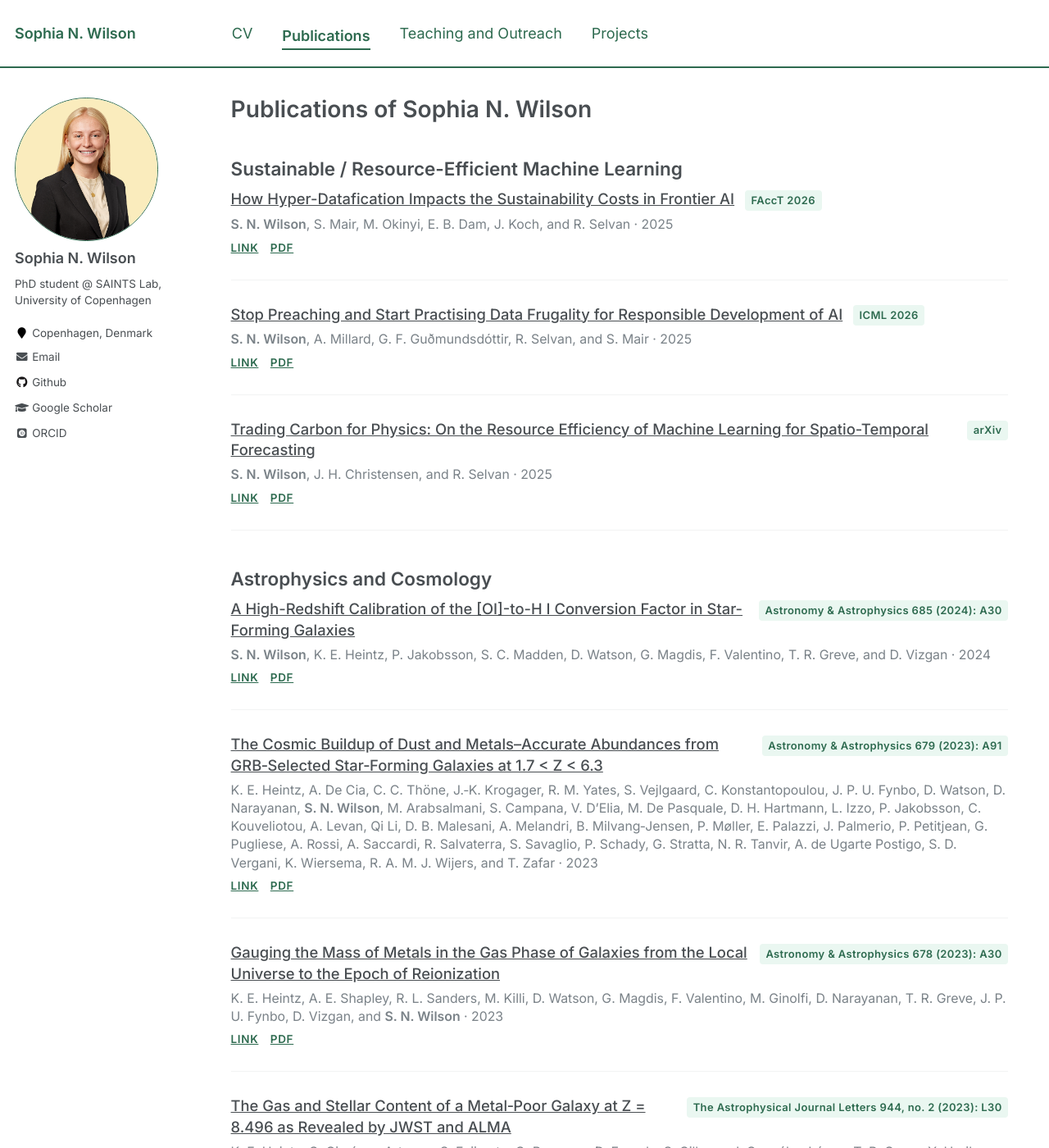
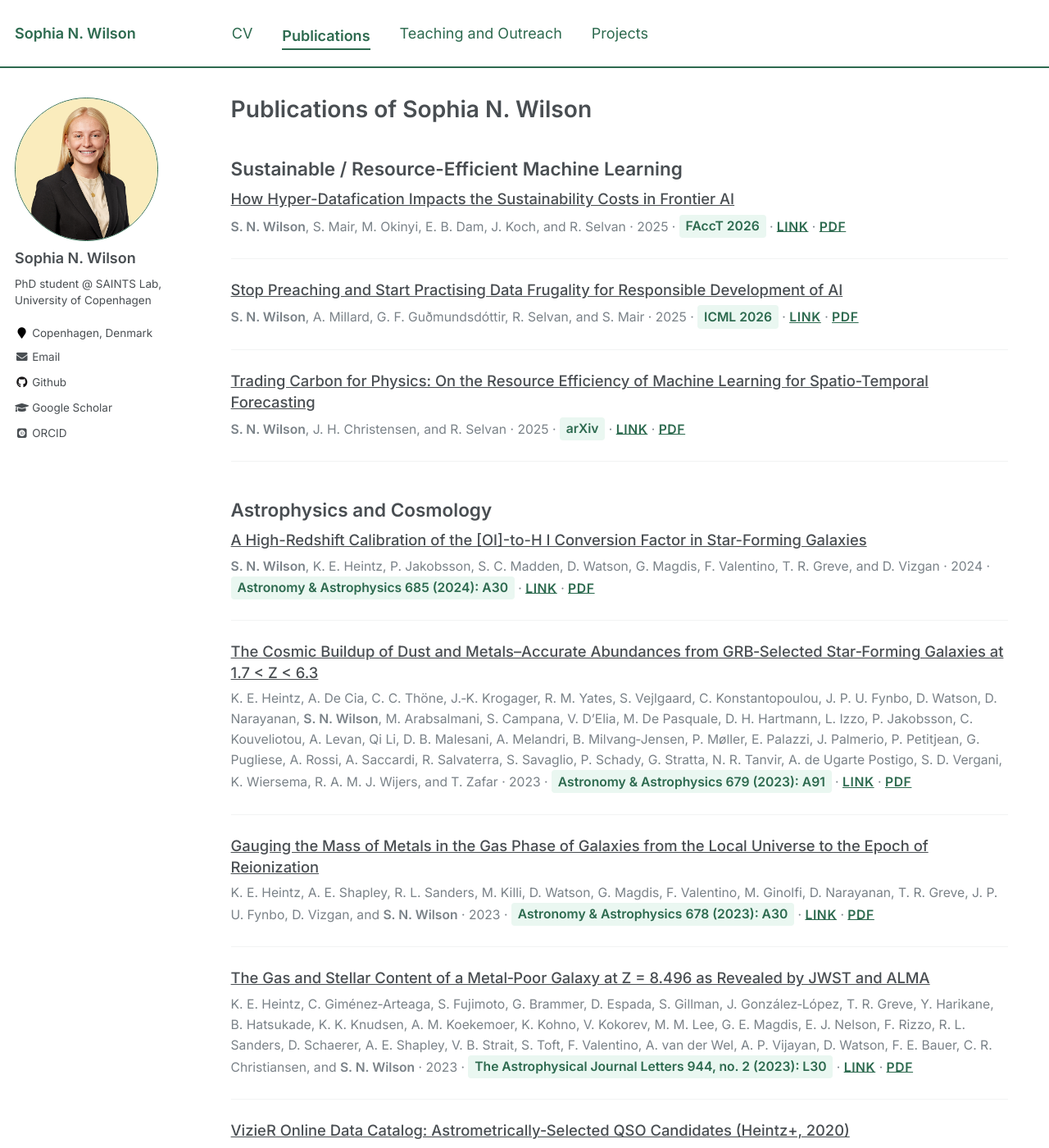
Before and after one commit to sophiawilson18/sophiawilson18.github.io, a Jekyll site: the page built from _pages/publications.md, in a window 1280 px wide and 1400 px high. Shown: the whole window at 82% size. Built offline with Jekyll 4.4.1, drawn with Linux system fonts in a browser that asks for light colours; some web fonts are replaced; some of the changed text lies outside the part shown.

Commit message:
Simplify publications layout: title first, meta row with dots
Co-Authored-By: Claude Sonnet 4.6 <noreply@anthropic.com>

```diff
--- a/_includes/archive-single.html
+++ b/_includes/archive-single.html
@@ -13,13 +13,12 @@
 {% endif %}
 
 <div class="pub-entry">
-  <div class="pub-header">
-    <a class="pub-title" href="{{ post.paperurl }}">{{ title }}</a>
-    <span class="pub-venue-badge">{{ venue_display }}</span>
-  </div>
-  <div class="pub-authors">{{ post.authbefore }}<strong>S. N. Wilson</strong>{{ post.authafter }} &middot; {{ post.date | default: "1900-01-01" | date: "%Y" }}</div>
-  <div class="pub-links">
-    {% if post.paperurl %}<a class="pub-link" href="{{ post.paperurl }}">Link</a>{% endif %}
-    {% if post.pdf %}<a class="pub-link" href="{{ post.pdf }}">PDF</a>{% endif %}
+  <a class="pub-title" href="{{ post.paperurl }}">{{ title }}</a>
+  <div class="pub-meta">
+    {{ post.authbefore }}<strong>S. N. Wilson</strong>{{ post.authafter }}
+    &middot; {{ post.date | default: "1900-01-01" | date: "%Y" }}
+    &middot; <span class="pub-venue-badge">{{ venue_display }}</span>
+    {% if post.paperurl %}&middot; <a class="pub-link" href="{{ post.paperurl }}">Link</a>{% endif %}
+    {% if post.pdf %}&middot; <a class="pub-link" href="{{ post.pdf }}">PDF</a>{% endif %}
   </div>
 </div>
--- a/_sass/_publications.scss
+++ b/_sass/_publications.scss
@@ -1,6 +1,6 @@
 .pub-entry {
-  margin-bottom: 1.6em;
-  padding-bottom: 1.6em;
+  margin-bottom: 1.4em;
+  padding-bottom: 1.4em;
   border-bottom: 1px solid $border-color;
 
   &:last-child {
@@ -8,19 +8,14 @@
   }
 }
 
-.pub-header {
-  display: flex;
-  align-items: flex-start;
-  gap: 0.7em;
-  margin-bottom: 0.35em;
-}
-
 .pub-title {
+  display: block;
   font-size: 1.02em;
   font-weight: 500;
   color: $text-color;
   text-decoration: none;
   line-height: 1.4;
+  margin-bottom: 0.3em;
 
   &:hover {
     color: $primary-color;
@@ -28,40 +23,27 @@
   }
 }
 
+.pub-meta {
+  font-size: 0.87em;
+  color: $gray;
+  line-height: 1.6;
+}
+
 .pub-venue-badge {
-  flex-shrink: 0;
   display: inline-block;
   background: #eaf7f1;
   color: #2d6a4f;
-  font-family: $sans-serif;
-  font-size: 0.72em;
   font-weight: 600;
-  letter-spacing: 0.03em;
-  padding: 0.2em 0.6em;
+  padding: 0.1em 0.5em;
   border-radius: 4px;
-  white-space: nowrap;
-  margin-top: 0.15em;
-}
-
-.pub-authors {
-  font-size: 0.88em;
-  color: $gray;
-  margin-bottom: 0.4em;
-  line-height: 1.4;
-}
-
-.pub-links {
-  display: flex;
-  gap: 0.8em;
 }
 
 .pub-link {
-  font-size: 0.75em;
+  color: $primary-color;
   font-weight: 600;
-  color: $primary-color;
   text-decoration: none;
   text-transform: uppercase;
-  letter-spacing: 0.05em;
+  letter-spacing: 0.04em;
 
   &:hover {
     color: mix(#000, $primary-color, 25%);
```
Also changed, not shown: _publications/2020-01-01-spectroscopic-classification.md (+1 -1 lines).
